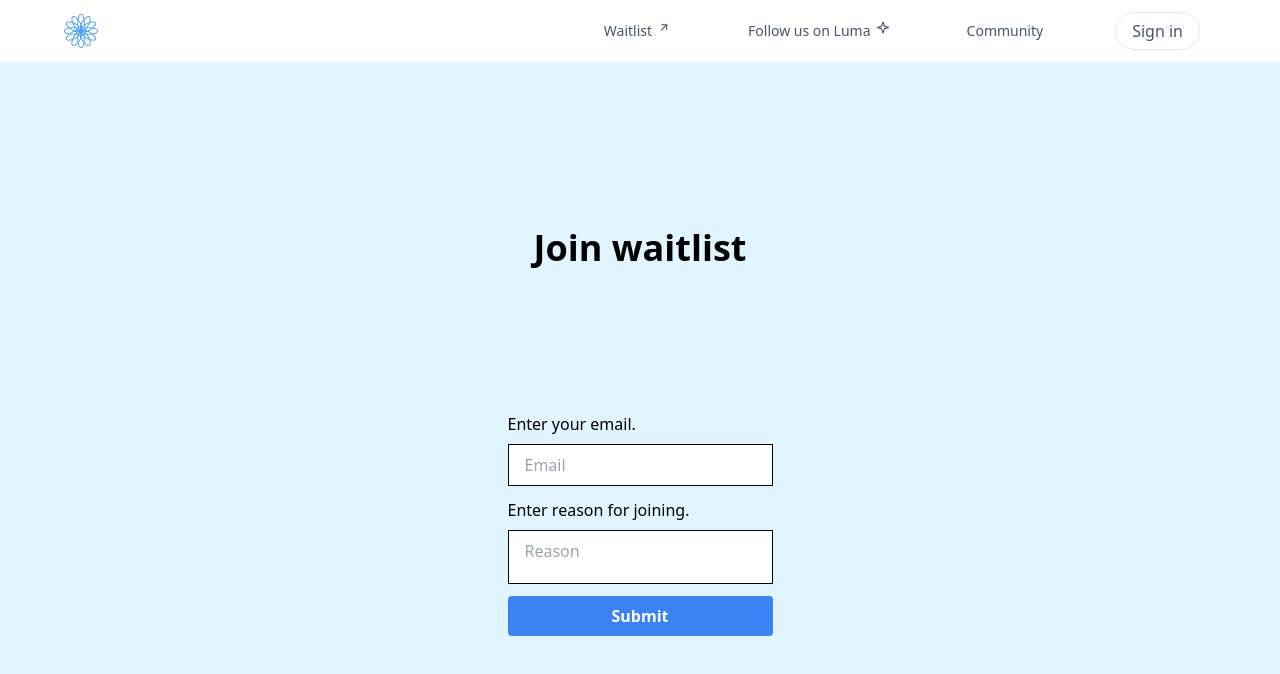
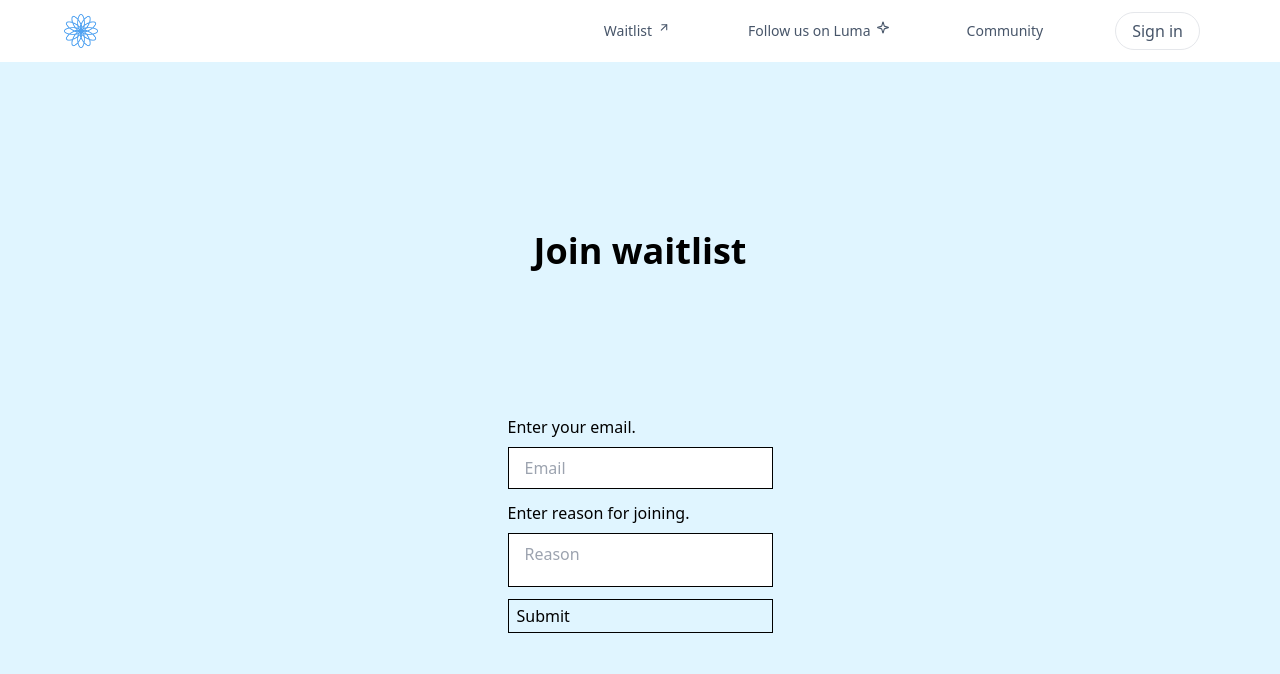
Before and after one commit to Kavirubc/thedailygrind-landing, a Next.js app: page /community/join in a window 1280 px wide. Shown: the top 674 px of the page. Built offline with nearby package versions, Linux system fonts and the light colour scheme; no server answers; the database is empty.

Commit message:
Some tailwind classes

```diff
--- a/src/app/community/join/page.tsx
+++ b/src/app/community/join/page.tsx
@@ -77,7 +77,7 @@ function Page() {
                     Join waitlist
                 </h1>
 
-                <form className="mt-20 mb-20 flex flex-col" onSubmit={handleOnSubmit}>
+                <form className="mt-20 mb-20 flex flex-col " onSubmit={handleOnSubmit}>
                     <label htmlFor="email" className="mb-2">
                         Enter your email.
                     </label>
@@ -102,7 +102,7 @@ function Page() {
 
                     <button
                         type="submit"
-                        className="bg-blue-500 hover:bg-blue-700 text-white font-bold py-2 px-8 rounded"
+                        className="px-2 py-1 border border-black flex flex-row gap-x-1 hover:border-white hover:text-white hover:bg-black"
                     >
                         Submit
                     </button>
```
